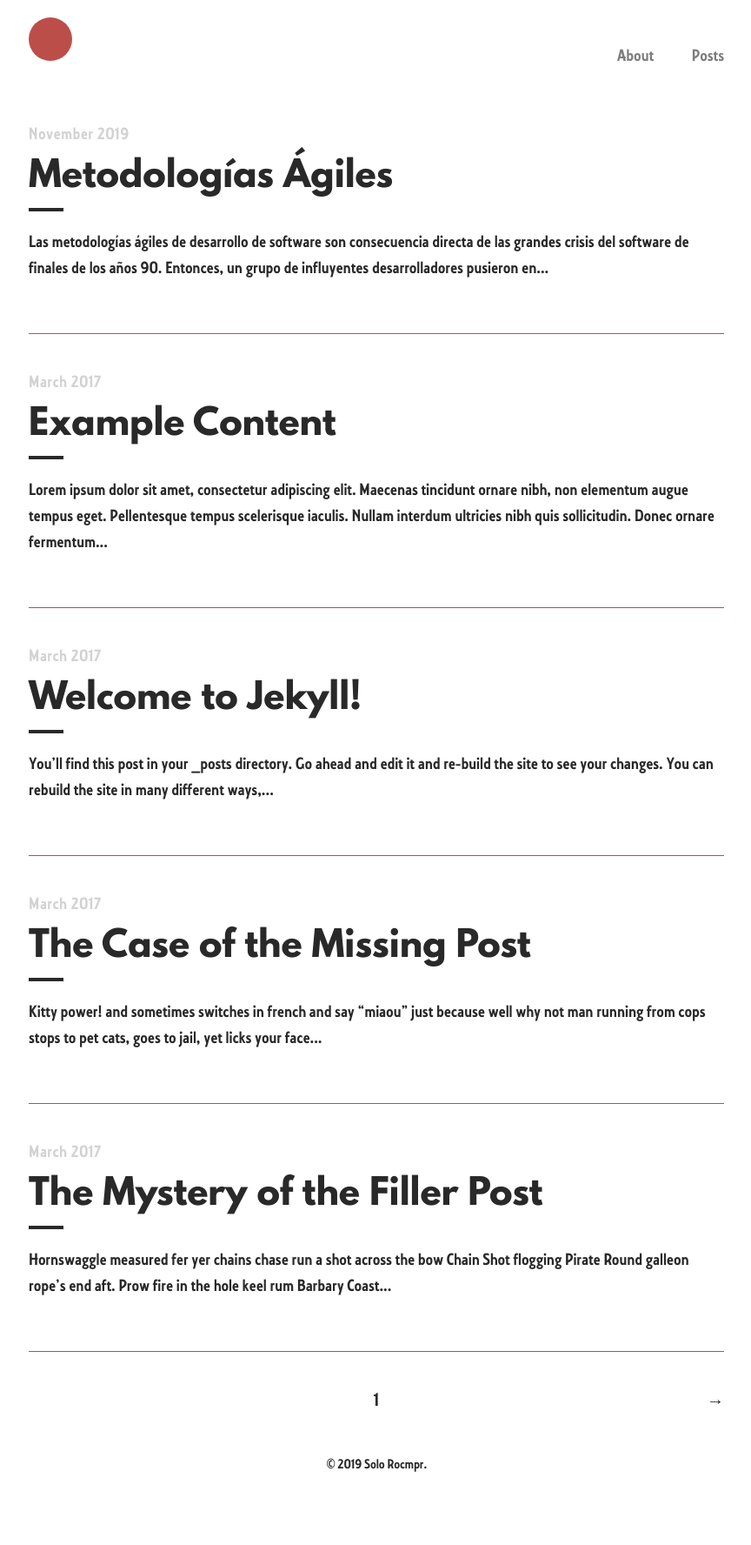
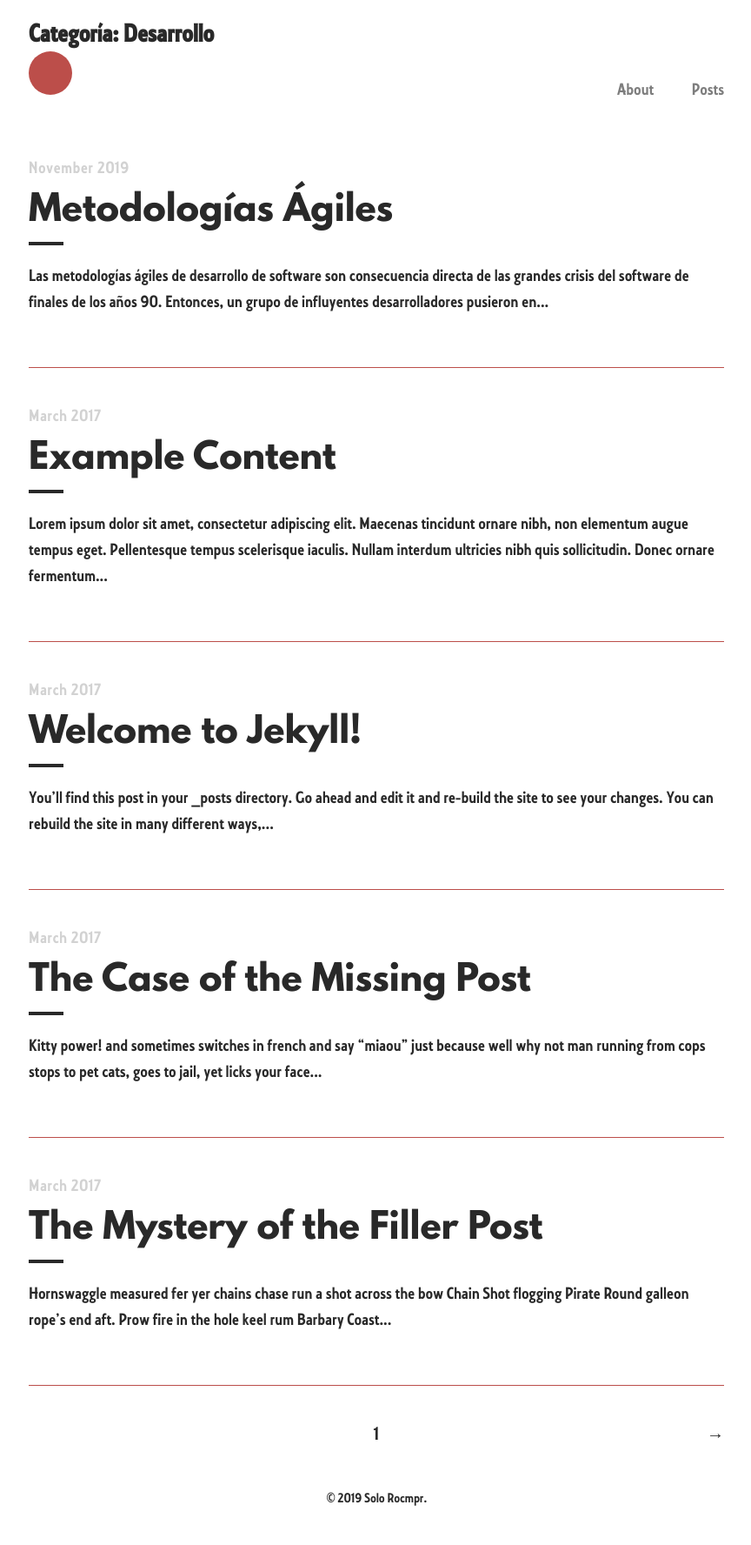
Before and after one commit to Rocmpr/blog, a Jekyll site: the page built from index.html, in a window 1280 px wide. Shown: the whole page at 87% size, without its empty margins (207-1071 px from the left). Built offline with Jekyll 4.4.1, drawn with Linux system fonts in a browser that asks for light colours; the list of posts is cut into pages by our own code; before the commit the page ends 1737 px from its top, so only the background shows below that.

Commit message:
Update navigation.html

```diff
--- a/_includes/navigation.html
+++ b/_includes/navigation.html
@@ -1,7 +1,7 @@
 <nav class="nav">
   <div class="nav-container">
     <a href="{{ site.baseurl }}/">
-      <!-- <h2 class="nav-title">a .net apart</h2> -->
+      <h2 class="nav-title">Categoría: Desarrollo</h2>
         <div class="circle1">
             <svg width="50" height="50" version="1.1" xmlns="http://www.w3.org/2000/svg">
                 <g><circle cx="25" cy="25" r="25" stroke="transparent" fill="#bc4e4a" /></g>
```
